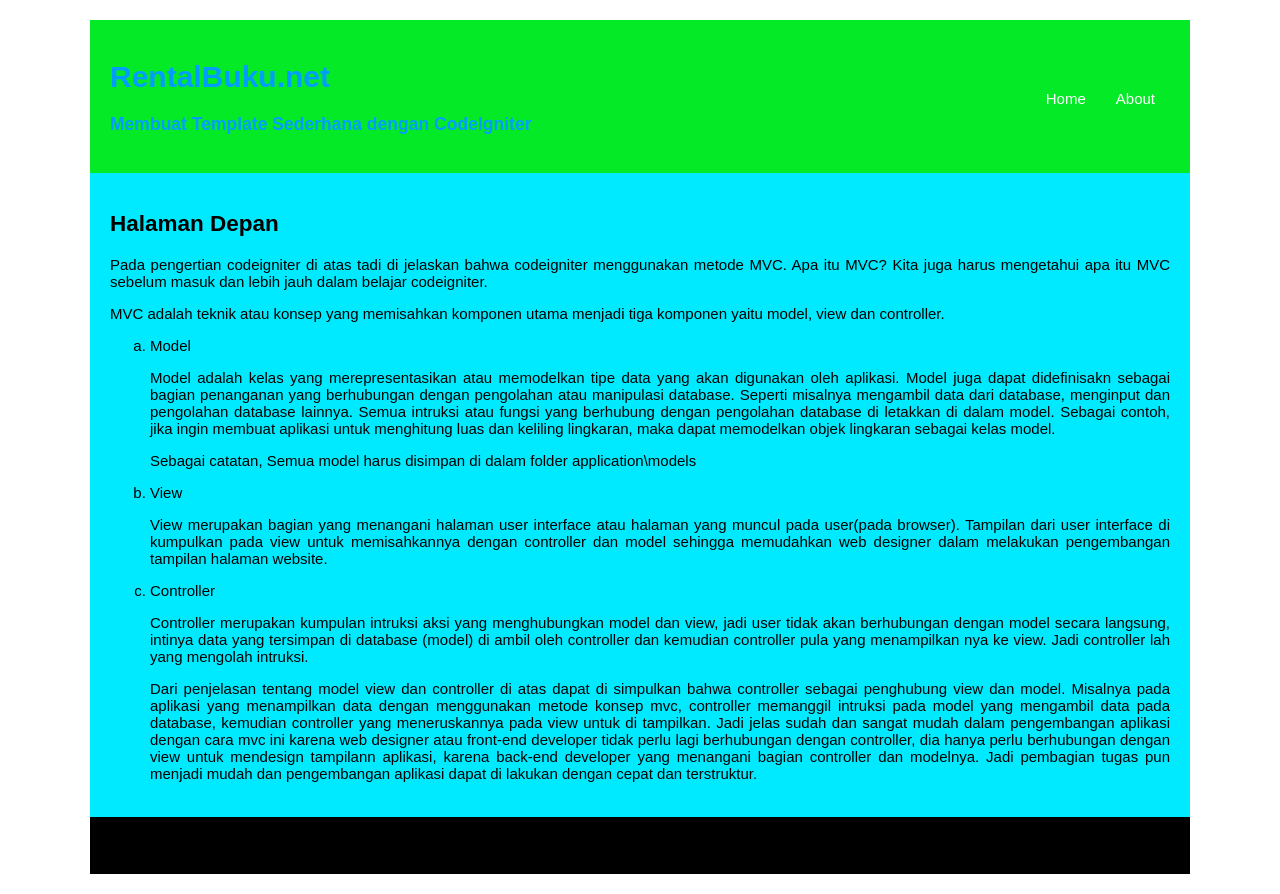
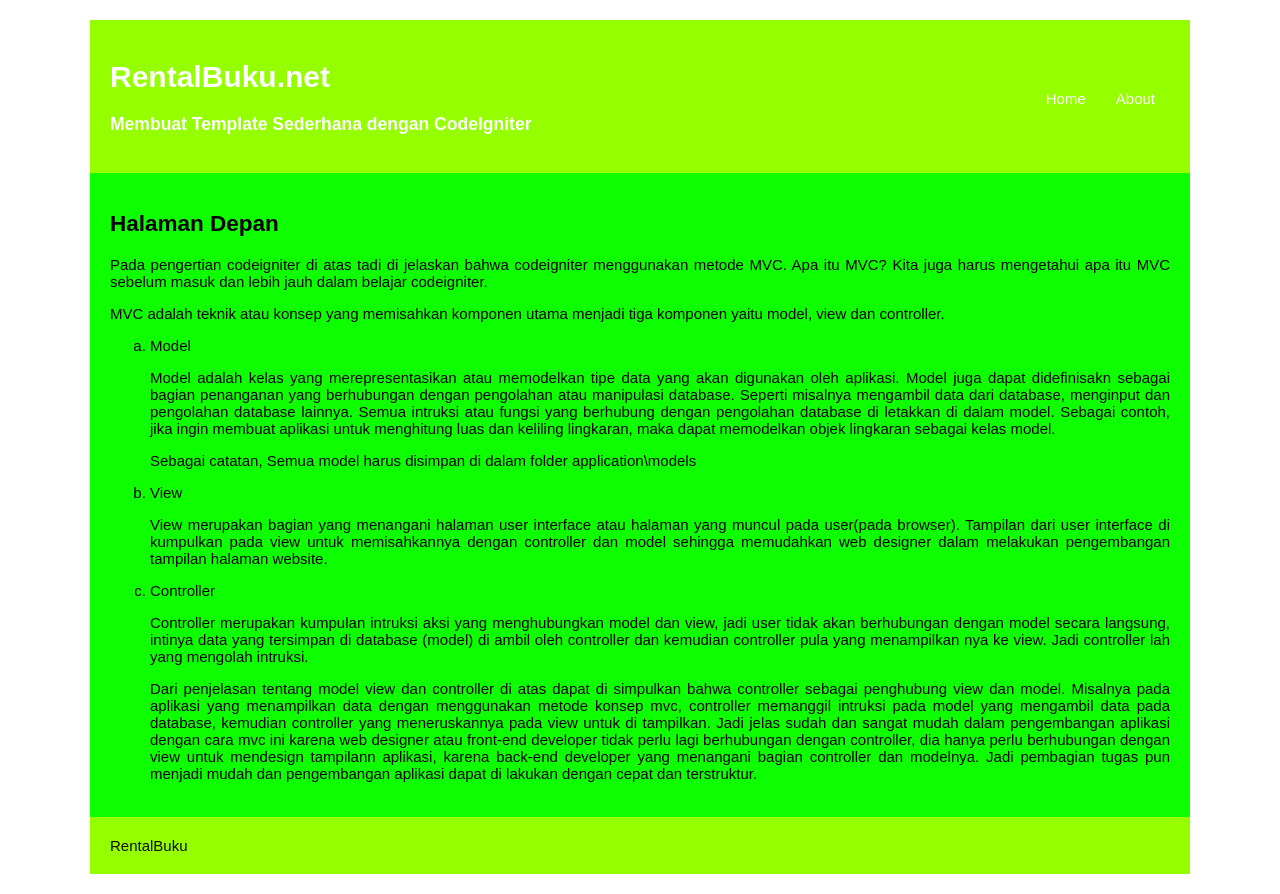
Before and after one commit to Uchultty/WP2-19220770, a CodeIgniter app: page /pustaka-book/index.php/web/index in a window 1280 px wide. Run offline with CodeIgniter, Linux system fonts and the light colour scheme.

Commit message:
tambah file

```diff
--- a/assets/css/stylebuku.css
+++ b/assets/css/stylebuku.css
@@ -7,17 +7,17 @@ body{
     font-size:15px;
    }
 #wrapper{
-    background: #00eaff;
+    background: #0dff00;
     width: 1100px;
     margin: 20px auto;
 }
 #wrapper header{
-    background: #05ea27;
+    background: #95ff00;
     padding: 20px;
 }
 #wrapper header hgroup{
     float: left;
-    color: #009dff;
+    color: #ffffff;
 }
 #wrapper header nav{float: right;
     margin-top: 50px;
@@ -39,11 +39,11 @@ body{
     clear: both;
 }
 footer{
-    background: #000000;
+    background: #95ff00;
     padding: 20px;
 }
 footer a{
-    color: #000000;
+    color: #0c0c0c;
     text-decoration: none;
 }
 section{
```
